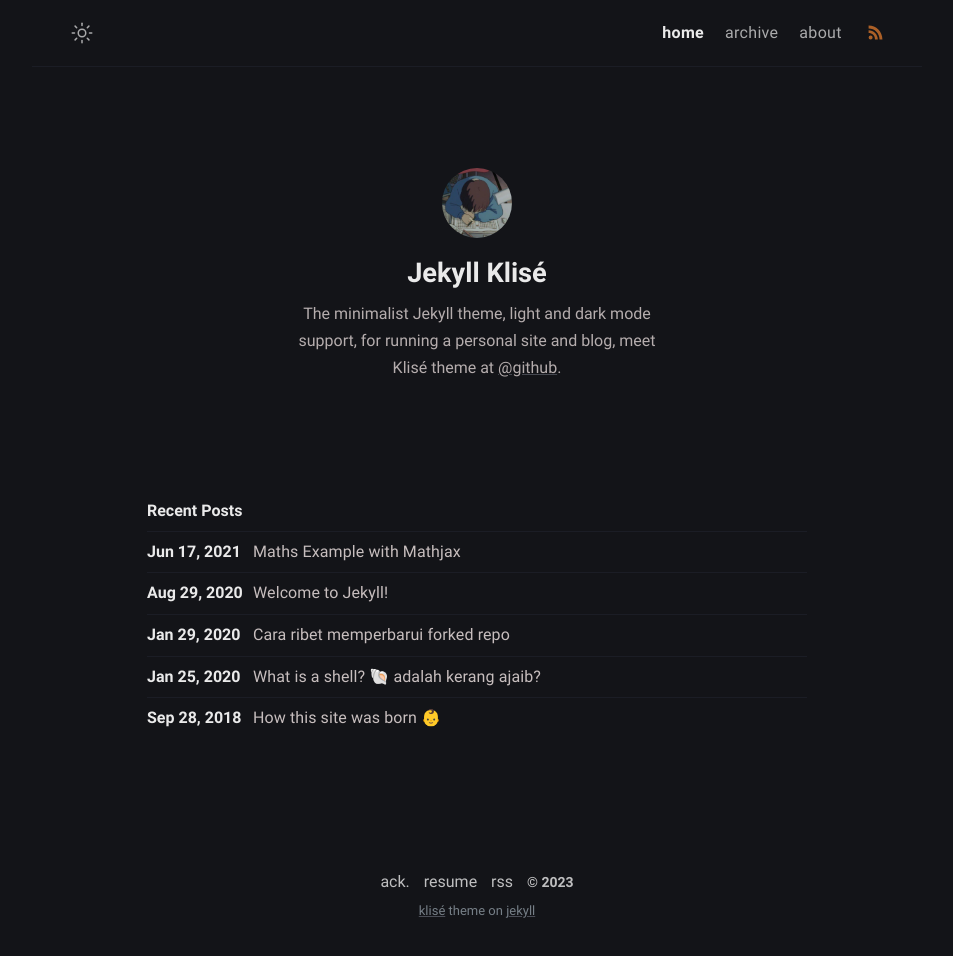
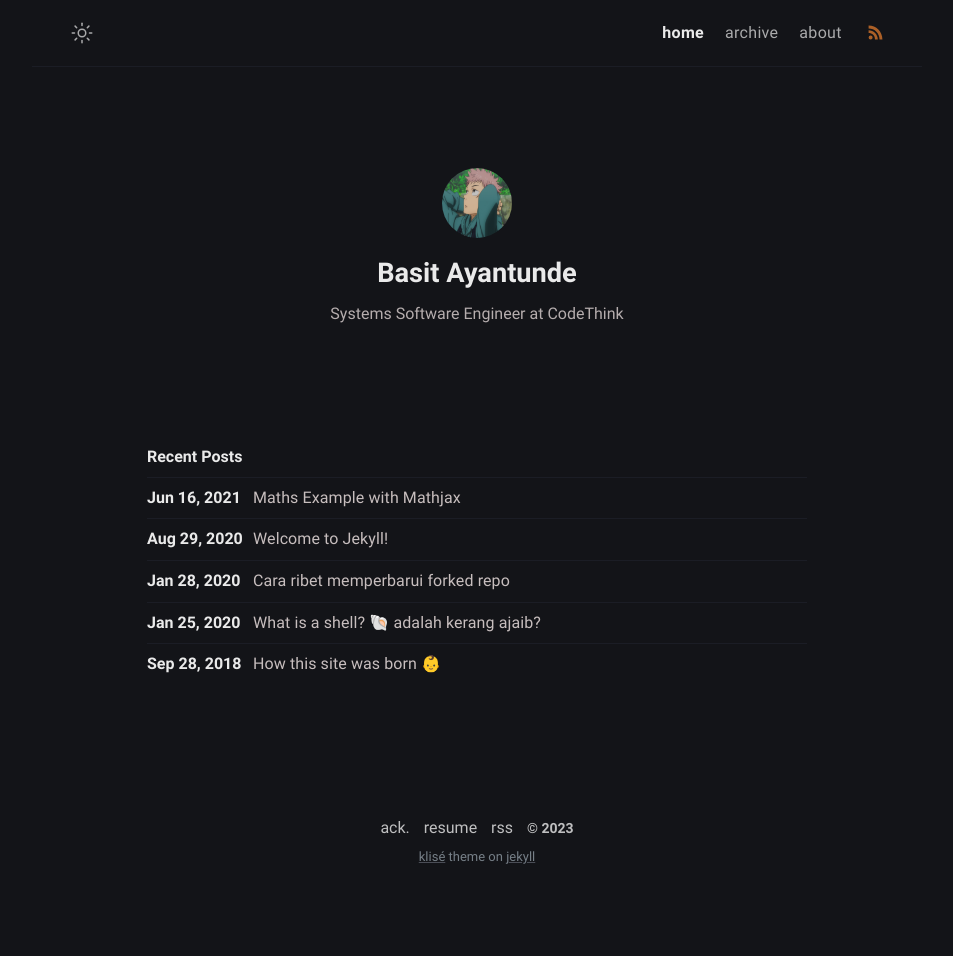
Before and after one commit to piharpi/jekyll-klise, a Jekyll site: the page built from index.md, in a window 1280 px wide. Shown: the whole page, without its empty margins (163-1116 px from the left). Built offline with Jekyll 4.4.1, drawn with Linux system fonts in a browser that asks for light colours; after the commit the page ends 902 px from its top, so only the background shows below that.

Commit message:
updated config

```diff
--- a/_config.yml
+++ b/_config.yml
@@ -4,23 +4,22 @@ description: >- # site description
   He's writing in Bahasa about web technology and experience as a journal
   for documentation things that he learned, meet him <a href="https://github.com/piharpi" target="_blank" rel="noopener">@github</a>.
 lang: en-US # default lang
-timezone: Asia/Jakarta # set your timezone
+timezone: Europe/London # set your timezone
 image: assets/img/ogp.png # This image used for Open Graph more info https://ogp.me/
-repo: https://github.com/piharpi/jekyll-klise # site repo [optional]
+repo: https://github.com/lamarrr/lamarrr.github.io # site repo [optional]
 mode: dark # default theme "dark" | "light"
 
 # Profile settings
 author:
-  name: Jekyll Klisé # author name
+  name: Basit Ayantunde # author name
   bio: >- # tell to the world
-    The minimalist Jekyll theme, light and dark mode support, for running a personal site and blog,
-    meet Klisé theme at <a href="https://github.com/piharpi/jekyll-klise" target="_blank" rel="noopener">@github</a>.
-  username: username # general username
-  github: github_username # github username
-  twitter: twitter_username # twitter username
-  facebook: facebook_username # facebook username
-  email: your-email@email.com # email adress
-  avatar: /assets/img/avatar.jpg # change with your own avatar
+    Systems Software Engineer at CodeThink
+  username: lamarrr # general username
+  github: lamarrr # github username
+  twitter: basit_ayantunde # twitter username
+  facebook: Basit Ayantunde # facebook username
+  email: basitayde@email.com # email adress
+  avatar: /assets/img/avatar.png # change with your own avatar
 
 # URL settings
 url: "https://klise.now.sh" #
```
Also changed, not shown: assets/img/avatar.jpg (deleted), assets/img/avatar.png (added).
